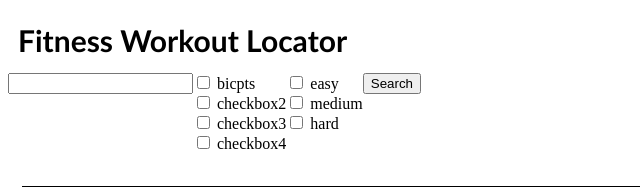
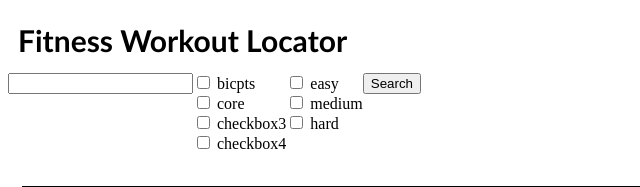
Before and after one commit to Christian-Skovgaard/portfolio5, a website: page index.html in a window 1280 px wide. Shown: the top 187 px of the page, 0-640 px from the left. Drawn offline with Linux system fonts and the light colour scheme.

Commit message:
infotap initial

```diff
--- a/index.html
+++ b/index.html
@@ -20,7 +20,7 @@
             </div>
             <div>
                 <input type="checkbox">
-                <label>checkbox2</label>
+                <label>core</label>
             </div>
             <div>
                 <input type="checkbox">
```
